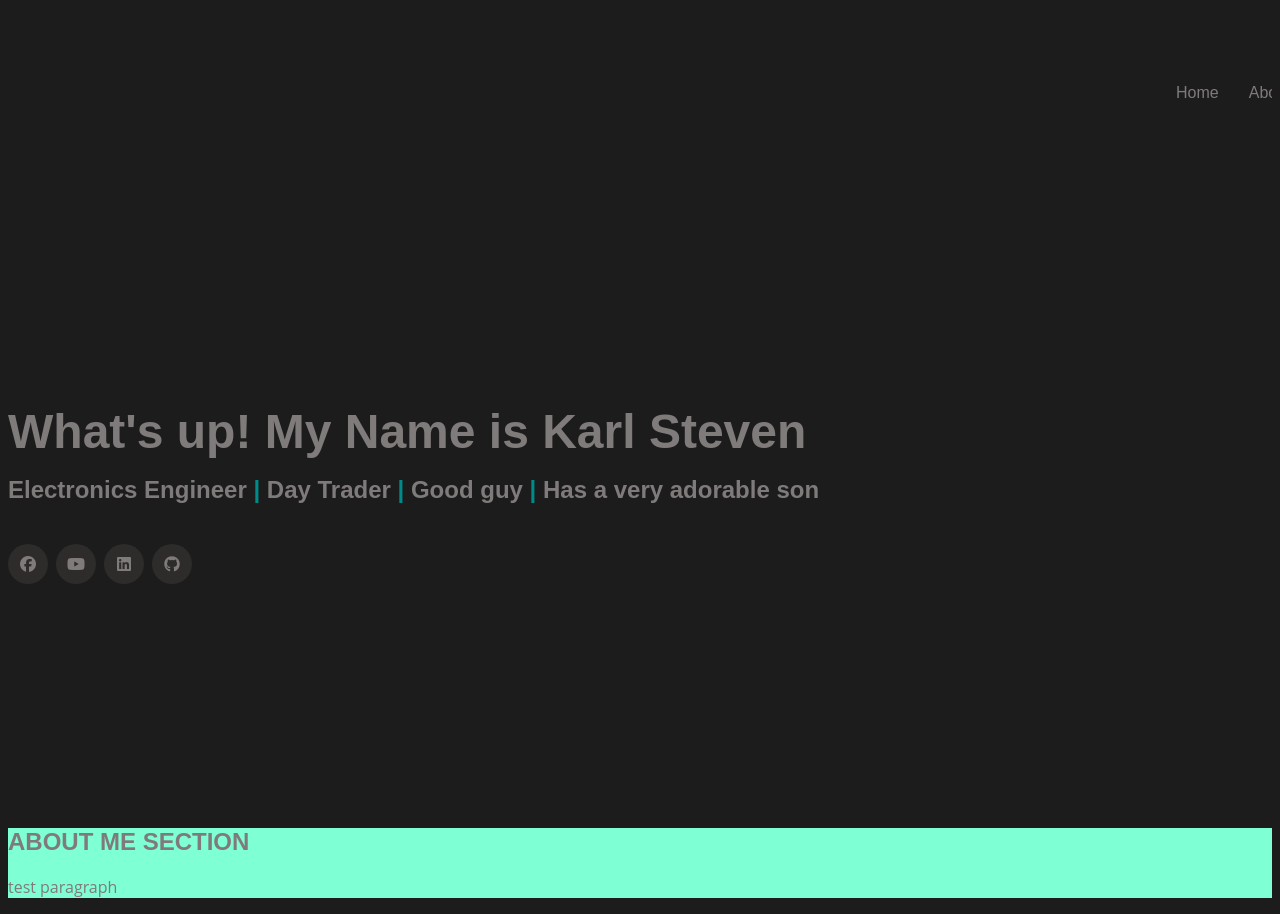
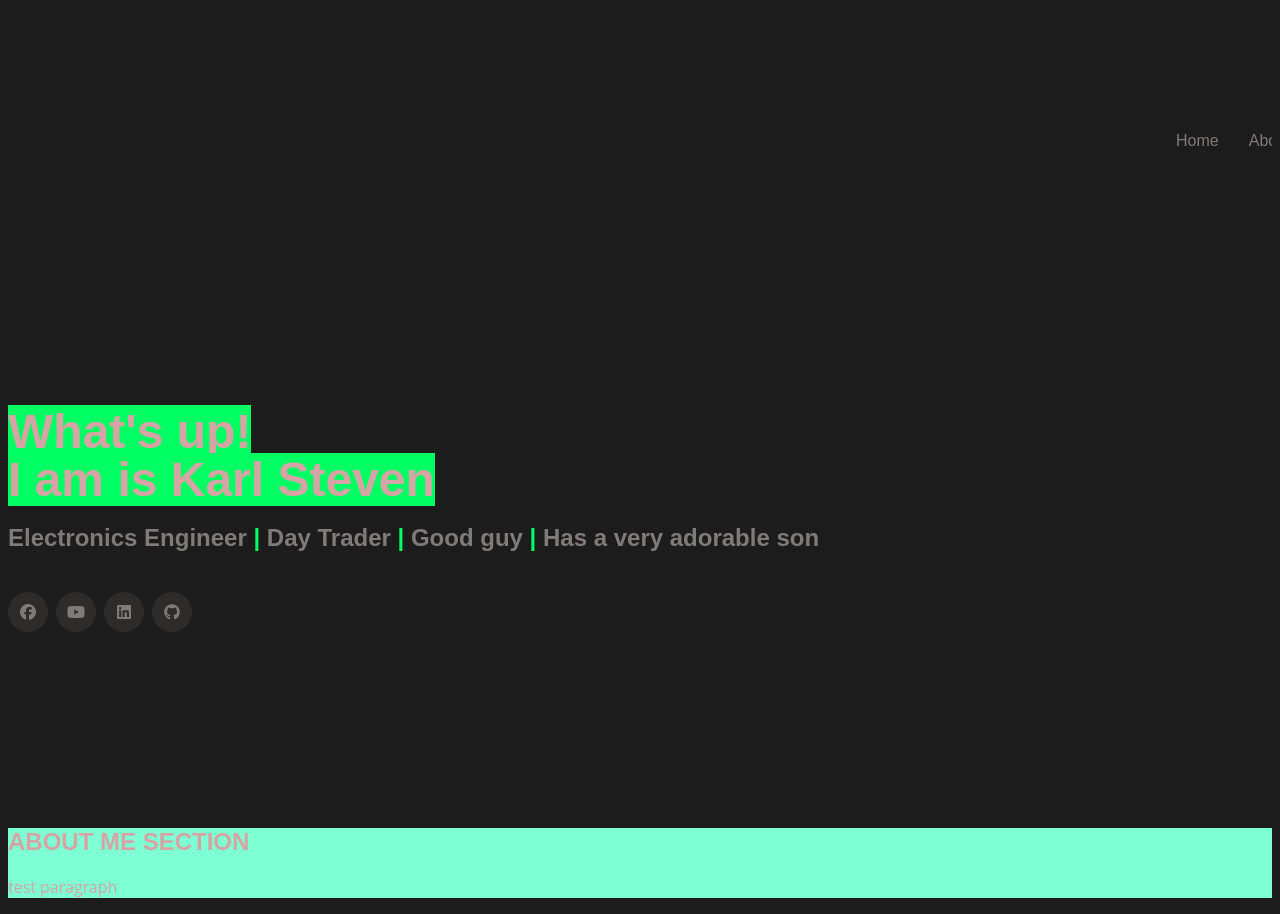
Before and after one commit to KarlStevenRequinto/My-First-Website, a plain HTML site: page index.html in a window 1280 px wide. Drawn offline with Linux system fonts and the light colour scheme.

Commit message:
change few colors

```diff
--- a/index.html
+++ b/index.html
@@ -3,7 +3,7 @@
 <head>
     <meta charset="UTF-8">
     <meta name="viewport" content="width=device-width, initial-scale=1.0">
-    <title>MY ONLINE RESUME</title>
+    <title>My First Website</title>
     <link rel="stylesheet" href="style.css">
     <script src="https://kit.fontawesome.com/96ec862385.js" crossorigin="anonymous"></script>
 </head>
@@ -11,7 +11,8 @@
     <!--SECTION 1 (BANNER SECTION)-->
         <header class="bannerheader" id="idheader">
             <div class="bannerbox">
-            <h1>What's up! My Name is Karl Steven</h1>
+            <h1><span>What's up!</span></h1>
+            <h1><span>I am is Karl Steven</span></h1>
             <h2><span>Electronics Engineer</span> | <span>Day Trader</span> | <span>Good guy</span> | <span>Has a very adorable son</span></h2>
     <!--ICONS FOR LINKS-->
             <div class="icons">
@@ -21,7 +22,7 @@
                 <a href="#"><i class="fab fa-github"></i></a>
             </div>
     <!--NAVIGATION MENU-->
-            <nav class="nav-menu d-none d-lg-block">
+            <nav class="nav-menu">
                 <ul>
                    <li class="active"><a href="#idheader">Home</a></li>
                    <li><a href="#about">AboutMe</a></li>
--- a/style.css
+++ b/style.css
@@ -2,7 +2,7 @@
 /*============== GENERAL ==============*/
 body {
     font-family: "Open sans", sans-serif;
-    color: rgb(128, 123, 123);
+    color: rgb(214, 164, 164);
     position: relative;
     background: transparent;
     background-color: rgb(29, 28, 28);
@@ -36,6 +36,9 @@ h1,h2,h3,h4,h5,h6 {
     font-family: sans-serif;
 }
 /* ============== ID HEADER ==============*/
+.bannerbox h1 span {
+    background-color: rgb(0, 255, 98);
+}
 #idheader {
     transition: ease-in-out 0.3s;
     position: relative;
@@ -65,14 +68,14 @@ h1,h2,h3,h4,h5,h6 {
 #idheader h2 {
     font-size: 24px;
     margin-top: 20px;
-    color: darkcyan;
+    color: rgb(0, 255, 98);
 }
 #idheader h2 span {
     color: rgb(128, 123, 123);
     padding-bottom: 6px;
 }
 #idheader h2 span:hover {
-    color: rgb(231, 0, 0);
+    color: rgb(0, 255, 98);
     padding-bottom: 6px;
 }
 #idheader .icons {
@@ -118,15 +121,18 @@ h1,h2,h3,h4,h5,h6 {
 .nav-menu {
     margin-top: -500px;
     margin-left: 144%;
+
 }
 .nav-menu ul {
     display: flex;
     margin: 0;
     padding: 0;
     list-style-type: none;
+
 }
 .nav-menu li + li {
     margin-left: 30px;
+
 }
 .nav-menu a {
     display: block;
```
